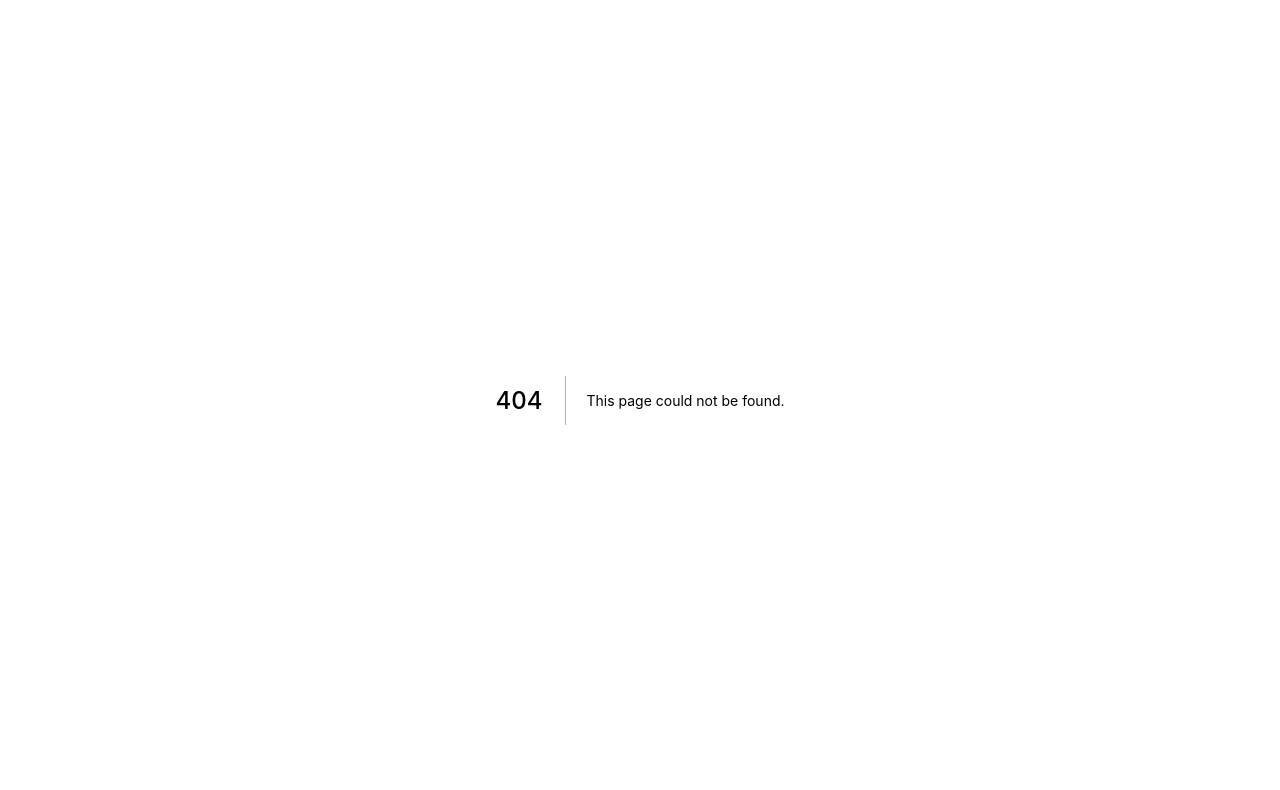
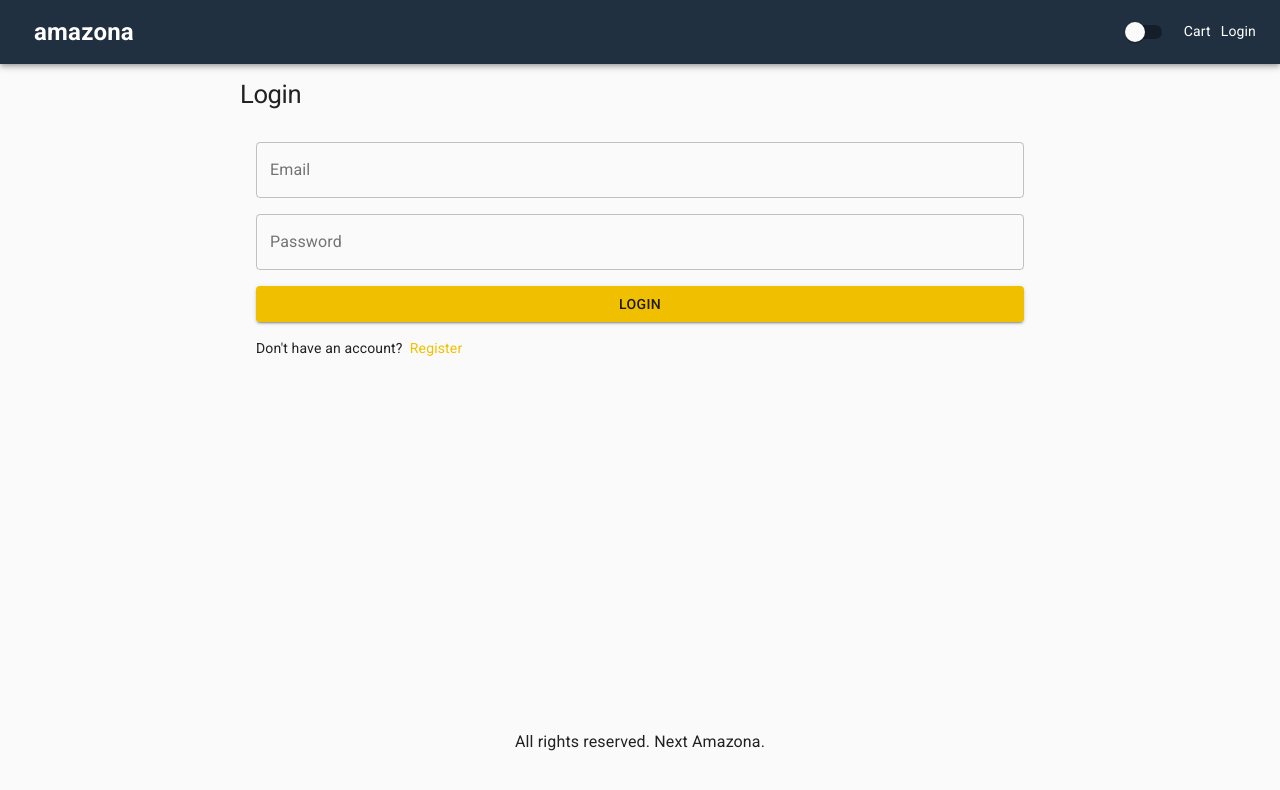
Before and after one commit to jycurien/next-amazona, a Next.js app: page /login in a window 1280 px wide. Before the commit this address had no page. Shown: the top 790 px of the page. Built offline with nearby package versions, Linux system fonts and the light colour scheme.

Commit message:
login screen

```diff
--- /dev/null
+++ b/pages/login.js
@@ -0,0 +1,56 @@
+import {
+  List,
+  ListItem,
+  Typography,
+  TextField,
+  Button,
+  Link,
+} from '@material-ui/core'
+import NextLink from 'next/link'
+import React from 'react'
+import Layout from '../components/Layout'
+import useStyles from '../utils/styles'
+
+export default function Login() {
+  const classes = useStyles()
+  return (
+    <Layout title='Login'>
+      <form className={classes.form}>
+        <Typography component='h1' variant='h1'>
+          Login
+        </Typography>
+        <List>
+          <ListItem>
+            <TextField
+              variant='outlined'
+              fullWidth
+              id='email'
+              label='Email'
+              inputProps={{ type: 'email' }}
+            ></TextField>
+          </ListItem>
+          <ListItem>
+            <TextField
+              variant='outlined'
+              fullWidth
+              id='password'
+              label='Password'
+              inputProps={{ type: 'password' }}
+            ></TextField>
+          </ListItem>
+          <ListItem>
+            <Button variant='contained' type='submit' fullWidth color='primary'>
+              Login
+            </Button>
+          </ListItem>
+          <ListItem>
+            Don't have an account? &nbsp;
+            <NextLink href='/register' passHref>
+              <Link>Register</Link>
+            </NextLink>
+          </ListItem>
+        </List>
+      </form>
+    </Layout>
+  )
+}
--- a/utils/styles.js
+++ b/utils/styles.js
@@ -26,6 +26,10 @@
     marginTop: 10,
     marginBottom: 10,
   },
+  form: {
+    maxWidth: 800,
+    margin: '0 auto',
+  },
 })
 
 export default useStyles
```
Also changed, not shown: pages/cart.js (+12 -1 lines), pages/shipping.js (added, +8 -0 lines).
